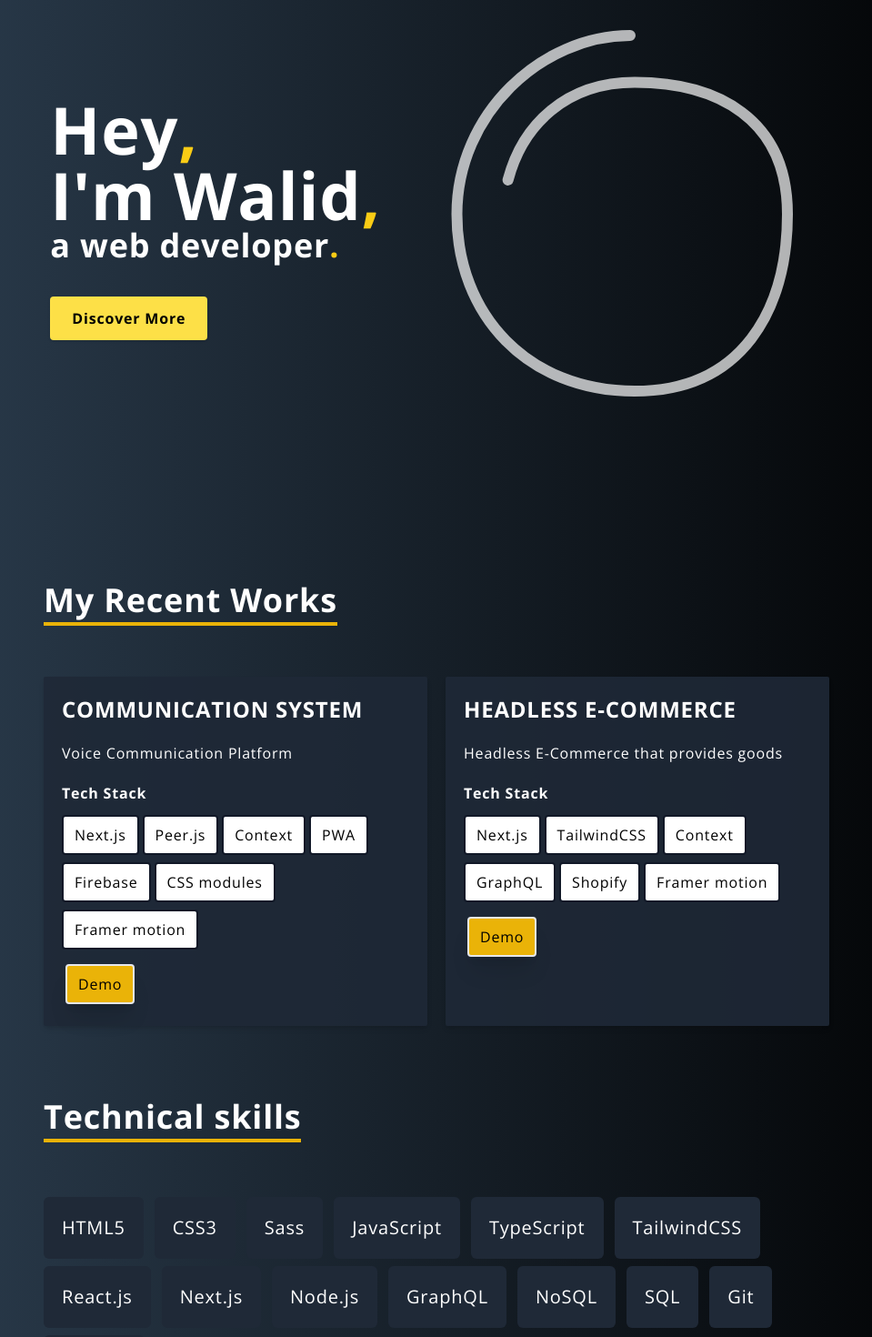
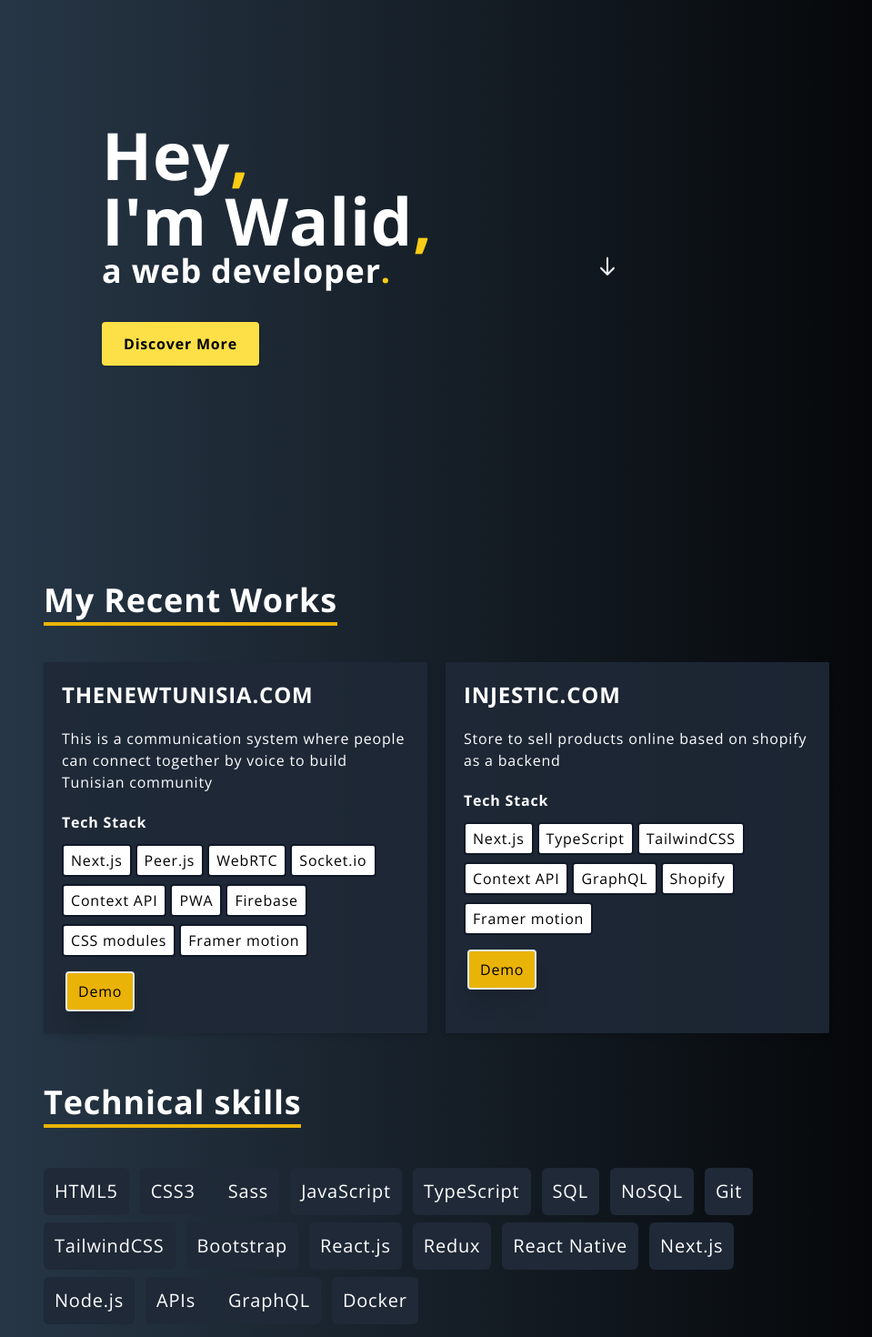
Before and after one commit to Walidhamdidev/Next.js_portfolio, a Next.js app: page / in a window 1280 px wide. Shown: the part 240-1710 px from the top of the page at 91% size, without its empty margins (160-1119 px from the left). Built offline with nearby package versions, Linux system fonts and the light colour scheme.

Commit message:
change about hero look & update some styles

```diff
--- a/components/About.js
+++ b/components/About.js
@@ -1,15 +1,9 @@
 import React from "react";
-import { useRouter } from "next/router";
 import Link from "next/link";
 
 import { motion } from "framer-motion";
-import Image from "next/image";
-
-const transition = { duration: 4, yoyo: Infinity, ease: "easeInOut" };
 
 function About() {
-  const router = useRouter();
-
   return (
     <motion.div
       id="about"
@@ -37,22 +31,19 @@ function About() {
     -mt-10
     gap-5
 
-    justify-center
-    md:justify-around
     items-center
     text-center
     md:text-left
     mx-auto lg:px-52 px-5
     `}
     >
-      <div className="w-fit ">
+      <div className="lg:2/6 xl:w-2/4 mt-14  lg:ml-16 text-left">
         <h1 className="md:text-7xl text-5xl  mb-5 font-extrabold">
           <span className="block pb-2 md:pb-0">
             Hey
             <span className="text-yellow-400 hidden md:inline-block ">,</span>
           </span>
           <span className="block pb-3 md:pb-0">
-            {" "}
             I&apos;m Walid
             <span className="text-yellow-400 hidden md:inline-block">,</span>
           </span>{" "}
@@ -79,34 +70,25 @@ function About() {
           </motion.a>
         </Link>
       </div>
-
-      <div className="relative hidden md:block ">
-        <div className="h-[437 w-451"></div>
-        <svg xmlns="http://www.w3.org/2000/svg" width="451" height="437">
-          <motion.path
-            d="M 239 17 C 142 17 48.5 103 48.5 213.5 C 48.5 324 126 408 244 408 C 362 408 412 319 412 213.5 C 412 108 334 68.5 244 68.5 C 154 68.5 102.68 135.079 99 213.5 C 95.32 291.921 157 350 231 345.5 C 305 341 357.5 290 357.5 219.5 C 357.5 149 314 121 244 121 C 174 121 151.5 167 151.5 213.5 C 151.5 260 176 286.5 224.5 286.5 C 273 286.5 296.5 253 296.5 218.5 C 296.5 184 270 177 244 177 C 218 177 197 198 197 218.5 C 197 239 206 250.5 225.5 250.5 C 245 250.5 253 242 253 218.5"
-            fill="transparent"
-            strokeWidth="12"
-            stroke="rgba(255, 255, 255, 0.69)"
-            strokeLinecap="round"
-            initial={{ pathLength: 0 }}
-            animate={{ pathLength: 1 }}
-            transition={transition}
-          />
-        </svg>
-        <motion.div
-          className="box"
-          initial={{ offsetDistance: "0%", scale: 2.5 }}
-          animate={{ offsetDistance: "100%", scale: 1 }}
-          transition={transition}
-        />
-        {/* <Image
-          width={"300%"}
-          height={"450%"}
-          // className="rounded-full"
-          src="/images/hero.svg"
-          alt="Walid Hamdi portfolio photo"
-        /> */}
+      <div className="mt-12 lg:mt-32 lg:ml-20 text-left">
+        <bottom className="flex items-center justify-center w-12 h-12 rounded-full bg-cool-gray-100 text-white animate-bounce hover:text-yellow-400 hover:bg-black transition duration-300 ease-in-out cursor-pointer">
+          <Link href="#projects" passHref>
+            <svg
+              className="w-6 h-6"
+              fill="none"
+              stroke="currentColor"
+              viewBox="0 0 24 24"
+              xmlns="http://www.w3.org/2000/svg"
+            >
+              <path
+                strokeLinecap="round"
+                strokeLinejoin="round"
+                strokeWidth="2"
+                d="M19 14l-7 7m0 0l-7-7m7 7V3"
+              ></path>
+            </svg>
+          </Link>
+        </bottom>
       </div>
     </motion.div>
   );
--- a/components/Contact.js
+++ b/components/Contact.js
@@ -35,9 +35,9 @@ const Contact = () => {
         }}
         className="flex items-center border-2 border-gray-800 p-2 rounded shadow"
       >
-        <Link href="https://www.youtube.com/channel/UC5YyWAQ7uctClSMW7Nqf0qA">
+        <Link href="#">
           <a
-            className="relative w-12 h-12 block transform transition-all hover:scale-110"
+            className="relative w-12 h-10 block transform transition-all hover:scale-110"
             target="_blank"
           >
             <Image layout="fill" src={`/images/${image}`} alt={alt} />
@@ -49,13 +49,13 @@ const Contact = () => {
   };
 
   return (
-    <div className="my-20 mx-auto lg:px-52 px-5" id="contact">
+    <div className="mt-14 mx-auto lg:px-52 px-5" id="contact">
       <div className=" flex flex-col md:flex-row items-center   md:gap-10">
         <div>
-          <h1 className="border-b-4 inline-flex pb-1 text-white  mb-14 font-bold text-3xl md:text-4xl  border-yellow-500">
+          <h1 className="border-b-4 inline-flex pb-1 text-white  mb-10 font-bold text-3xl md:text-4xl  border-yellow-500">
             Contact Me
           </h1>
-          <div className="flex justify-between pb-10">
+          <div className="flex justify-between ">
             <div className="w-full">
               <div className=" flex flex-col min-w-0 break-words w-full mb-6 shadow-lg rounded-lg bg-white">
                 <div className="flex-auto p-5 lg:p-10">
--- a/components/Footer.js
+++ b/components/Footer.js
@@ -4,7 +4,7 @@ import Link from "next/link";
 export default function Footer() {
   return (
     <div className="bg-[#2c3e50a4] bg-opacity-90 p-5 w-full md:h-14 text-white space-y-5 md:space-y-0 flex flex-col md:flex-row items-center justify-around text-center">
-      <p>Copyright &copy; {new Date().getFullYear()} Powered by Walid Hamdi</p>
+      <p>&copy; {new Date().getFullYear()} Walid Hamdi.</p>
       <Link href="https://play.google.com/store/apps/dev?id=7080076801678661649">
         <a
           className="bg-yellow-700 px-3 py-1 hover:bg-yellow-600 rounded transform transition-all flex items-center justify-center hover:scale-110"
--- a/components/Navbar.js
+++ b/components/Navbar.js
@@ -125,7 +125,6 @@ export default function Navbar() {
           <div className="w-14 h-14 md:hidden"></div>
         </div>
         <button
-          passHref
           className="inline-block lg:hidden"
           onClick={() => setShowNav(!showNav)}
         >
@@ -173,7 +172,7 @@ export default function Navbar() {
           <li
             className={` transition duration-700 ease-in-out border-yellow-300 border-opacity-60 lg:border-b-2 hover:text-yellow-500  ${
               // hash === "/#projects" ||
-              scrollPosition >= 580 && scrollPosition < 1480
+              scrollPosition >= 600 && scrollPosition < 1222.2
                 ? "text-yellow-500"
                 : ""
             }`}
@@ -185,7 +184,7 @@ export default function Navbar() {
           <li
             className={` transition duration-700 ease-in-out border-yellow-300 border-opacity-60 lg:border-b-2 hover:text-yellow-500 ${
               // hash === "/#skills" ||
-              scrollPosition >= 1480 && scrollPosition < 1940
+              scrollPosition >= 1222.2 && scrollPosition < 1622.2
                 ? "text-yellow-500"
                 : ""
             }`}
@@ -197,7 +196,7 @@ export default function Navbar() {
           <li
             className={`  transition duration-700 ease-in-out border-yellow-300 border-opacity-60 lg:border-b-2 hover:text-yellow-500  ${
               // hash === "/#contact" ||
-              scrollPosition >= 1940 ? "text-yellow-500" : ""
+              scrollPosition >= 1623 ? "text-yellow-500" : ""
             }`}
           >
             <Link href="#contact" passHref>
--- a/components/Project.js
+++ b/components/Project.js
@@ -39,7 +39,7 @@ const Project = ({ title, url, stacks, description }) => {
         {stacks.map((stack) => (
           <span
             key={stack.title}
-            className="inline-block border-2 m-1 ml-0 border-gray-900 hover:bg-yellow-500 bg-white px-3 py-2 text-black rounded"
+            className="inline-block border-2 m-1 ml-0 border-gray-900 hover:bg-yellow-500 bg-white px-2 py-1 text-black rounded"
           >
             {stack.title}
           </span>
--- a/components/Projects.js
+++ b/components/Projects.js
@@ -3,68 +3,44 @@ import Project from "../components/Project";
 const Projects = () => {
   const items = [
     {
-      title: "Communication System",
+      title: "Thenewtunisia.com",
       url: "https://thenewtunisia.vercel.app/",
 
       stacks: [
         { title: "Next.js" },
         { title: "Peer.js" },
-        { title: "Context" },
+        { title: "WebRTC" },
+        { title: "Socket.io" },
+        { title: "Context API" },
         // { title: "D3.js" },
         { title: "PWA" },
         { title: "Firebase" },
         { title: "CSS modules" },
         { title: "Framer  motion" },
       ],
-      description: "Voice Communication Platform",
+      description:
+        "This is a communication system where people can connect together by voice to build Tunisian community",
     },
     {
-      title: "Headless E-Commerce",
+      title: "Injestic.com",
       url: "https://injestic.vercel.app/",
       stacks: [
         { title: "Next.js" },
+        { title: "TypeScript" },
         { title: "TailwindCSS" },
-        { title: "Context" },
+        { title: "Context API" },
         { title: "GraphQL" },
         { title: "Shopify" },
         { title: "Framer  motion" },
       ],
-      description: "Headless E-Commerce that provides goods",
+      description:
+        "Store to sell products online based on shopify as a backend",
     },
-    // {
-    //   title: "Movie Streaming",
-    //   url: "https://streamingvideos.vercel.app/",
-    //   stacks: [
-    //     { title: "Next.js" },
-    //     { title: "Youtube API" },
-    //     { title: "Context" },
-    //     { title: "GraphQL" },
-    //     { title: "CSS modules" },
-    //     { title: "Magic auth" },
-    //     { title: "Framer  motion" },
-    //   ],
-    //   description: "Streaming videos platform",
-    // },
-    // {
-    //   title: "Find Around",
-    //   url: "https://findaround.vercel.app/",
-
-    //   stacks: [
-    //     { title: "Next.js" },
-    //     { title: "Foursquare API " },
-    //     { title: "Unsplash API" },
-    //     { title: "Airtable" },
-    //     { title: "Context" },
-    //     { title: "CSS modules" },
-    //     { title: "Framer  motion" },
-    //   ],
-    //   description: "Allows you to find stores nearby",
-    // },
   ];
 
   return (
     <div className=" mx-auto lg:px-52 px-5" id="projects">
-      <h1 className="border-b-4 inline-flex pb-1  text-white  mb-14 font-bold text-3xl md:text-4xl  border-yellow-500">
+      <h1 className="border-b-4 inline-flex pb-1  text-white  mb-10 font-bold text-3xl md:text-4xl  border-yellow-500">
         My Recent Works
       </h1>
 
--- a/components/Skill.js
+++ b/components/Skill.js
@@ -29,7 +29,7 @@ export default function Skill({ skill }) {
         },
       }}
       //  cursor-pointer
-      className=" bg-gray-800 text-xl rounded-md p-5 my-1 mr-3 inline-block transition-colors hover:bg-white hover:text-black"
+      className=" bg-gray-800 text-xl w-fit rounded-md p-3 my-1 mr-3 inline-block transition-colors hover:bg-white hover:text-black"
     >
       {skill}
     </motion.li>
--- a/components/Skills.js
+++ b/components/Skills.js
@@ -7,20 +7,24 @@ const Skills = () => {
     { skill: "Sass" },
     { skill: "JavaScript" },
     { skill: "TypeScript" },
+    { skill: "SQL" },
+    { skill: "NoSQL" },
+    { skill: "Git" },
     { skill: "TailwindCSS" },
+    { skill: "Bootstrap" },
     { skill: "React.js" },
+    { skill: "Redux" },
+    { skill: "React Native" },
     { skill: "Next.js" },
     { skill: "Node.js" },
+    { skill: "APIs" },
     { skill: "GraphQL" },
-    { skill: "NoSQL" },
-    { skill: "SQL" },
-    { skill: "Git" },
     { skill: "Docker" },
   ];
 
   return (
-    <div className="mt-20  mx-auto lg:px-52 px-5" id="skills">
-      <h1 className="border-b-4 inline-flex pb-1 text-white  mb-14 font-bold text-3xl md:text-4xl  border-yellow-500">
+    <div className="mt-14  mx-auto lg:px-52 px-5" id="skills">
+      <h1 className="border-b-4 inline-flex pb-1 text-white  mb-10 font-bold text-3xl md:text-4xl  border-yellow-500">
         Technical skills
       </h1>
 
```
